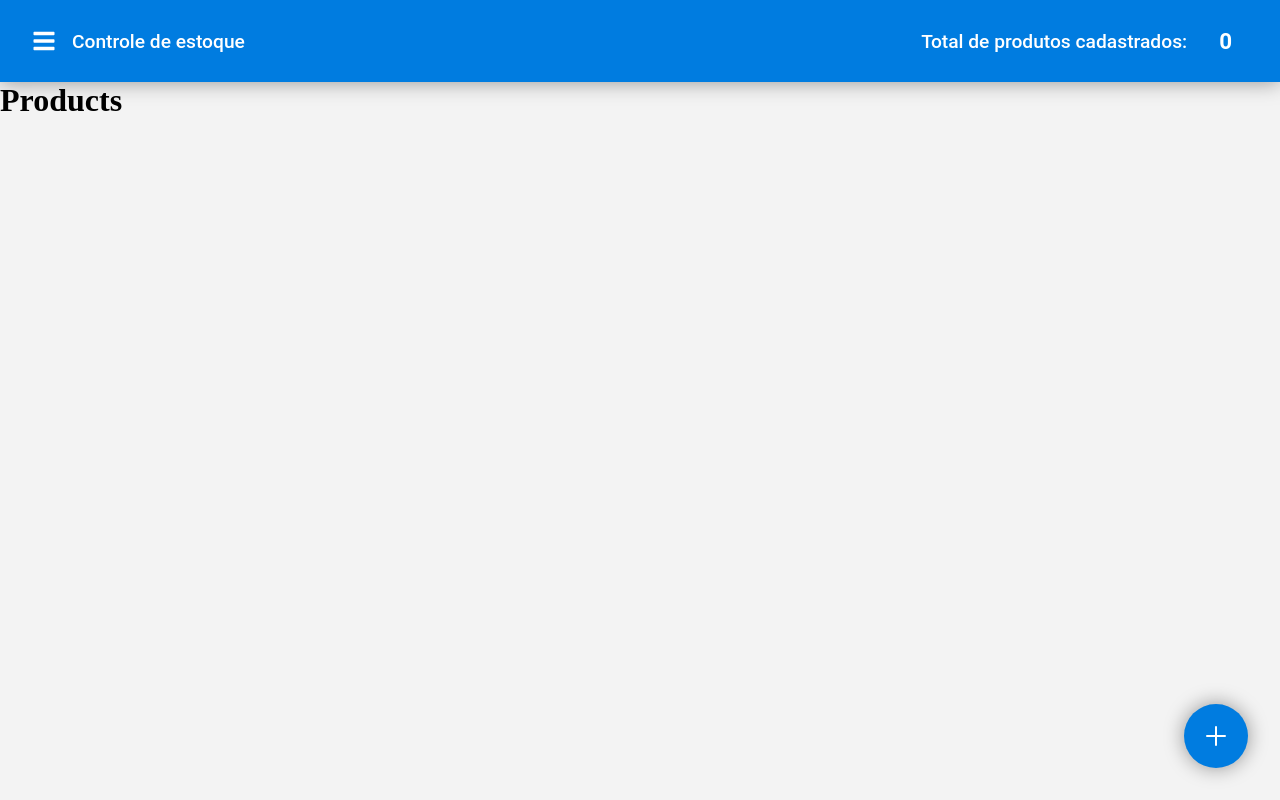
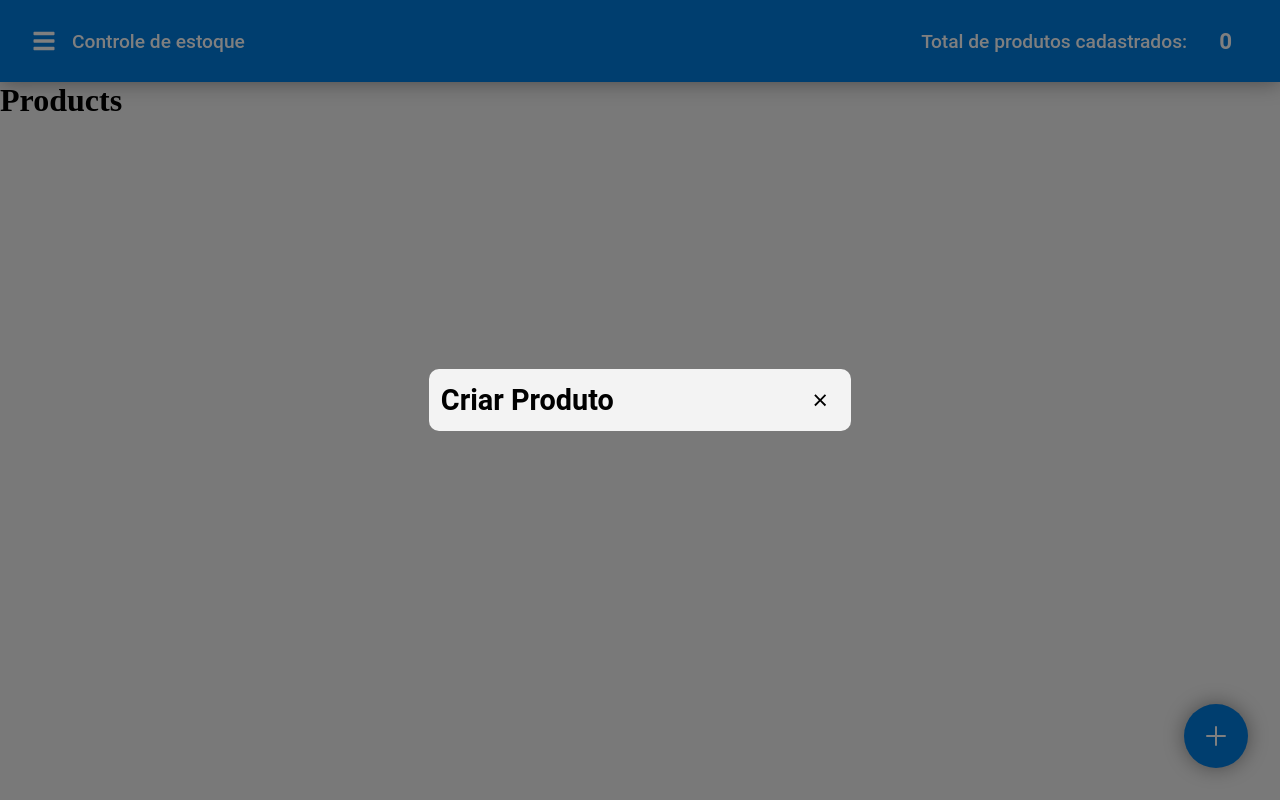
Before and after one commit to michelwene/Controle-de-estoque, a React (Create React App) app: page /produtos in a window 1280 px wide. Both pictures are taken after a click on the button 1216 px from the left and 736 px from the top of the page. Built offline with nearby package versions, Linux system fonts and the light colour scheme.

Commit message:
feat: Modal

```diff
--- a/src/components/CreateProductModal/index.tsx
+++ b/src/components/CreateProductModal/index.tsx
@@ -2,14 +2,23 @@ import * as S from "./styles";
 
 interface CreateProductModalProps {
 	isShow: boolean;
+	handleClose: () => void;
 }
 
 export default function CreateProductModal({
 	isShow,
+	handleClose,
 }: CreateProductModalProps) {
 	return (
 		<S.Backdrop isShow={isShow}>
-			<h1>Create Product</h1>
+			<S.Container>
+				<S.ModalHeader>
+					<S.ModalTitle>Criar Produto</S.ModalTitle>
+					<S.CloseButton onClick={handleClose}>
+						<S.CloseIcon />
+					</S.CloseButton>
+				</S.ModalHeader>
+			</S.Container>
 		</S.Backdrop>
 	);
 }
--- a/src/components/CreateProductModal/styles.ts
+++ b/src/components/CreateProductModal/styles.ts
@@ -1,4 +1,5 @@
 import styled from "styled-components";
+import { RiCloseLine } from "react-icons/ri";
 
 interface ModalProps {
 	isShow: boolean;
@@ -6,28 +7,69 @@ interface ModalProps {
 
 export const Backdrop = styled.div<ModalProps>`
 	z-index: auto;
-	display: ${({ isShow }) => (isShow ? "block" : "none")};
+	display: ${({ isShow }) => (isShow ? "flex" : "none")};
 	position: fixed;
 	top: 0;
 	left: 0;
-	height: 100vh;
+	min-height: 100vh;
 	width: 100vw;
 	background: rgba(0, 0, 0, 0.5);
+
+	justify-content: center;
+	align-items: center;
 `;
 
-export const Container = styled.div<ModalProps>`
-	position: fixed;
-	background: antiquewhite;
+export const Container = styled.div`
+	background: ${({ theme }) => theme.background.primary};
 	width: 33%;
 	height: auto;
+	max-height: 80vh;
+	overflow-y: auto;
 
-	top: 50%;
-
-	left: 50%;
+	transition: transform 0.5s ease-in-out;
 
 	transform: "translate(-50%,-50%)";
 
 	border-radius: 10px;
 	padding: 0.75rem;
-	color: rgba(0, 0, 139, 0.7);
 `;
+
+export const ModalHeader = styled.div`
+	display: flex;
+	justify-content: space-between;
+	align-items: center;
+`;
+
+export const ModalTitle = styled.h3`
+	font-size: ${({ theme }) => theme.fontSizes.xl};
+	font-weight: 600;
+	font-family: ${({ theme }) => theme.fonts.primary};
+`;
+
+export const CloseButton = styled.button`
+	background: none;
+	border: none;
+	cursor: pointer;
+	outline: none;
+	padding: 0.5rem;
+
+	transition: filter 0.2s;
+
+	display: flex;
+	align-items: center;
+	justify-content: center;
+
+	&:hover {
+		filter: brightness(0.8);
+		background-color: rgba(0, 0, 0, 0.1);
+		border-radius: 50%;
+	}
+
+	&:active {
+		filter: brightness(0.6);
+	}
+`;
+
+export const CloseIcon = styled(RiCloseLine)`
+	font-size: ${({ theme }) => theme.fontSizes.md};
+`;
--- a/src/pages/Products/index.tsx
+++ b/src/pages/Products/index.tsx
@@ -1,12 +1,16 @@
 import ButtonFab from "components/ButtonFab";
+import CreateProductModal from "components/CreateProductModal";
+import useToggle from "hooks/useToggle";
 
 export default function Products() {
+	const [value, toggle] = useToggle(false);
 	return (
 		<>
 			<div>
 				<h1>Products</h1>
 			</div>
-			<ButtonFab />
+			<ButtonFab onClick={toggle} />
+			{value && <CreateProductModal isShow={value} handleClose={toggle} />}
 		</>
 	);
 }
```
